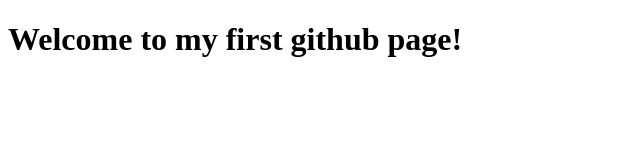
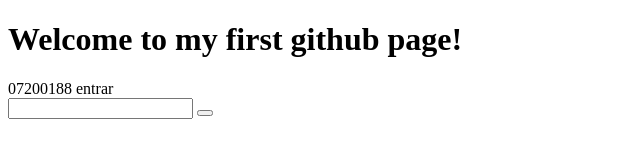
Before and after one commit to moacirLSJ/pagina, a plain HTML site: page index.html in a window 1280 px wide. Shown: the whole page, without its empty margins (0-640 px from the left). Drawn offline with Linux system fonts and the light colour scheme.

Commit message:
adicionando o form

```diff
--- a/index.html
+++ b/index.html
@@ -7,5 +7,13 @@
 </head>
 <body>
     <h1>Welcome to my first github page!</h1>
+    <json>
+        <nip>07200188</nip>
+        <status>entrar</status>
+    </json>
+    <form action="">
+        <input type="text">
+        <button type="submit"></button>
+    </form>
 </body>
 </html>
```
